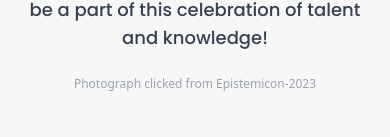
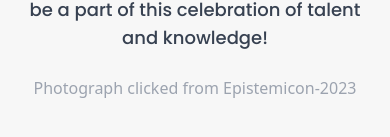
Before and after one commit to VHarsha8/React-backend-app, a React (Create React App) app in the folder frontend/: page /about in a window 390 px wide. Shown: the part 409-546 px from the top of the page. Built offline with nearby package versions, Linux system fonts and the light colour scheme.

Commit message:
Redesign

```diff
--- a/frontend/src/About.jsx
+++ b/frontend/src/About.jsx
@@ -9,7 +9,7 @@
                 <h1 className="text-lg font-medium text-center text-gray-700 font-poppins md:text-xl">Join us on <div className="inline-flex items-center text-xl font-semibold text-green-600 font-poppins">September 28 2024</div>  and be a part of this celebration of talent and knowledge!</h1>
 
             </div>
-            <h1 className="text-xs text-center text-gray-400 md:text-sm">Photograph clicked from Epistemicon-2023</h1>
+            <h1 className="text-center text-gray-400 text-md md:text-sm">Photograph clicked from Epistemicon-2023</h1>
 
         </div>
     );
```
